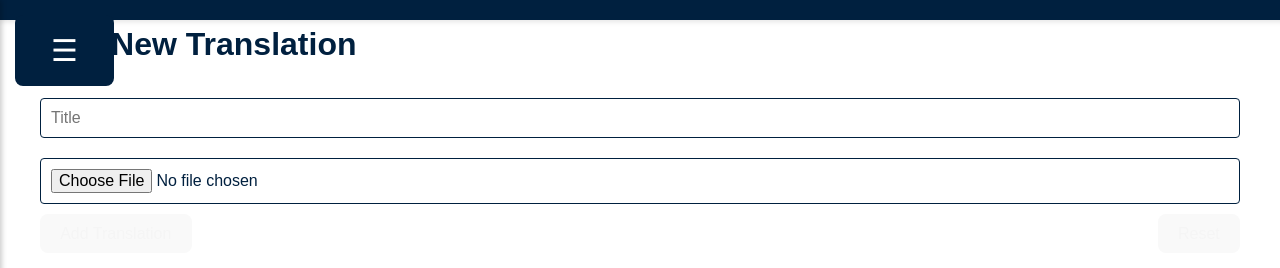
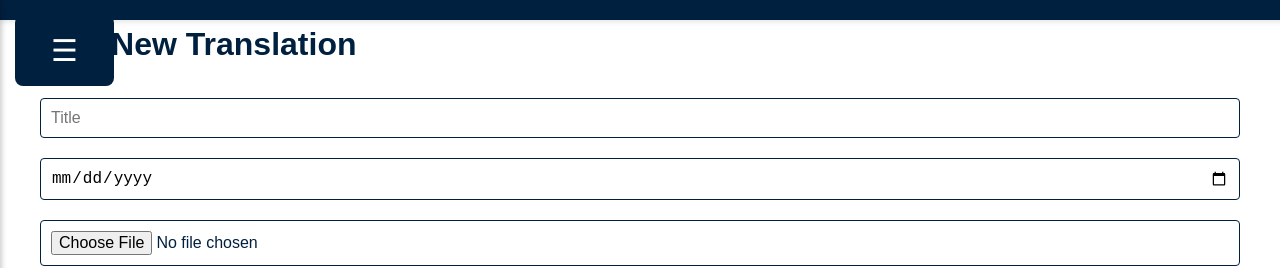
Before and after one commit to blitzwolfz/poetry-website, a React (Vite) app in the folder client/: page /translation/admin in a window 1280 px wide. Shown: the top 268 px of the page. Built offline with nearby package versions, Linux system fonts and the light colour scheme; no server answers; sample sign-in values are in the browser's storage; a web font is replaced by a local one.

Commit message:
Added date manipulation
Allows for the date of posts to be changed to original release

```diff
--- a/client/src/pages/TranslationAdmin.tsx
+++ b/client/src/pages/TranslationAdmin.tsx
@@ -8,6 +8,7 @@ interface Translation {
     _id: string;
     title: string;
     contentType: string;
+    date?: string; // Add date field to interface
 }
 
 const axiosInstance = axios.create({
@@ -18,6 +19,7 @@ const TranslationsDashboard: React.FC = () => {
     const [translations, setTranslations] = useState<Translation[]>([]);
     const [selectedTranslation, setSelectedTranslation] = useState<Translation | null>(null);
     const [title, setTitle] = useState("");
+    const [date, setDate] = useState<string>(""); // Add state for date
     const [file, setFile] = useState<File | null>(null);
     const [editMode, setEditMode] = useState(false);
     const [loading, setLoading] = useState(true);
@@ -52,6 +54,7 @@ const TranslationsDashboard: React.FC = () => {
 
         const formData = new FormData();
         formData.append("title", title);
+        formData.append("date", date); // Append date to FormData
 
         // Append PDF file only if a new one is selected
         if (file) {
@@ -64,7 +67,7 @@ const TranslationsDashboard: React.FC = () => {
                 await axiosInstance.put(`/translations/update/${selectedTranslation._id}`, formData);
                 setTranslations(
                     translations.map((trans) =>
-                        trans._id === selectedTranslation._id ? { ...trans, title } : trans
+                        trans._id === selectedTranslation._id ? { ...trans, title, date } : trans
                     )
                 );
             } else {
@@ -82,6 +85,7 @@ const TranslationsDashboard: React.FC = () => {
     // Reset form fields and exit edit mode
     const resetForm = () => {
         setTitle("");
+        setDate("");
         setFile(null);
         setEditMode(false);
         setSelectedTranslation(null);
@@ -92,6 +96,7 @@ const TranslationsDashboard: React.FC = () => {
         const translation = translations.find((t) => t._id === translationId);
         if (translation) {
             setTitle(translation.title);
+            setDate(translation.date || ""); // Set date in edit mode if available
             setSelectedTranslation(translation);
             setEditMode(true);
         }
@@ -123,6 +128,14 @@ const TranslationsDashboard: React.FC = () => {
                     placeholder="Title"
                     value={title}
                     onChange={(e) => setTitle(e.target.value)}
+                    required
+                />
+                <input
+                    type="date"
+                    name="date"
+                    placeholder="Date"
+                    value={date}
+                    onChange={(e) => setDate(e.target.value)}
                     required
                 />
                 <input type="file" accept="application/pdf" onChange={handleFileChange} required={!editMode} />
--- a/client/src/pages/TranslationsLanding.tsx
+++ b/client/src/pages/TranslationsLanding.tsx
@@ -7,8 +7,7 @@ const URL = import.meta.env.VITE_ADDRESS;
 interface Translation {
   _id: string;
   title: string;
-  contentEnglish: string;
-  contentGreek: string;
+  createdAt: Date,
 }
 
 const TranslationsLanding: React.FC = () => {
@@ -19,6 +18,7 @@ const TranslationsLanding: React.FC = () => {
     const fetchTranslations = async () => {
       try {
         const response = await axios.get(`${URL}/translations/all`);
+        console.log(response);
         setTranslations(response.data);
       } catch (error) {
         console.error("Error fetching translations:", error);
@@ -42,6 +42,7 @@ const TranslationsLanding: React.FC = () => {
                     className="translation-card-link"
                 >
                   <h1 className="translation-title">{translation.title}</h1>
+                  <p>{new Date(translation.createdAt).toLocaleDateString('en-CA', { year: 'numeric', month: 'long', day: 'numeric' })}</p>
                   <p className="read-more">Read More</p>
                 </Link>
               </li>
```
Also changed, not shown: 1 other file (tests, documents, lock files or other folders).
